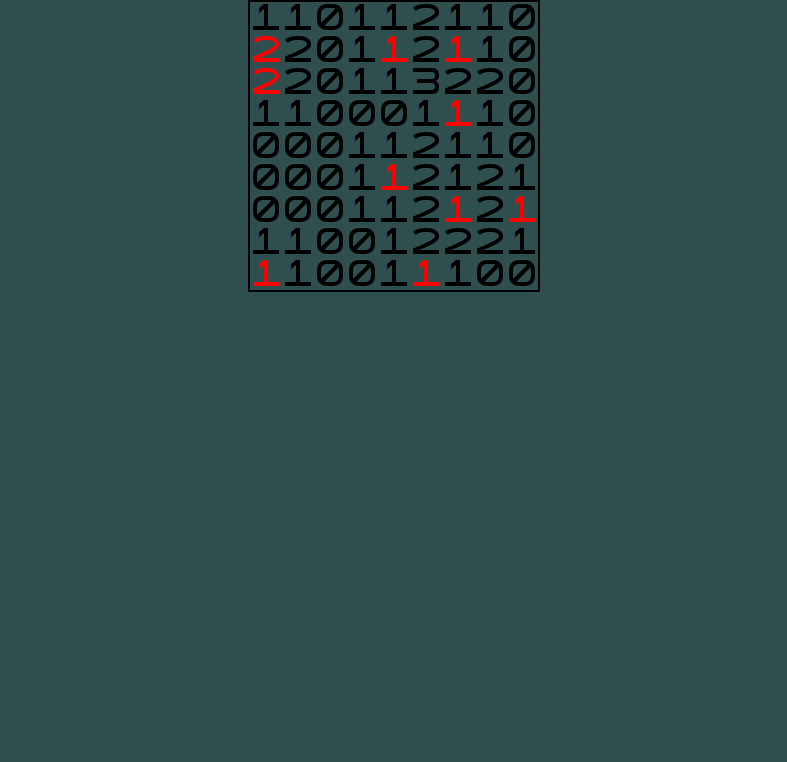
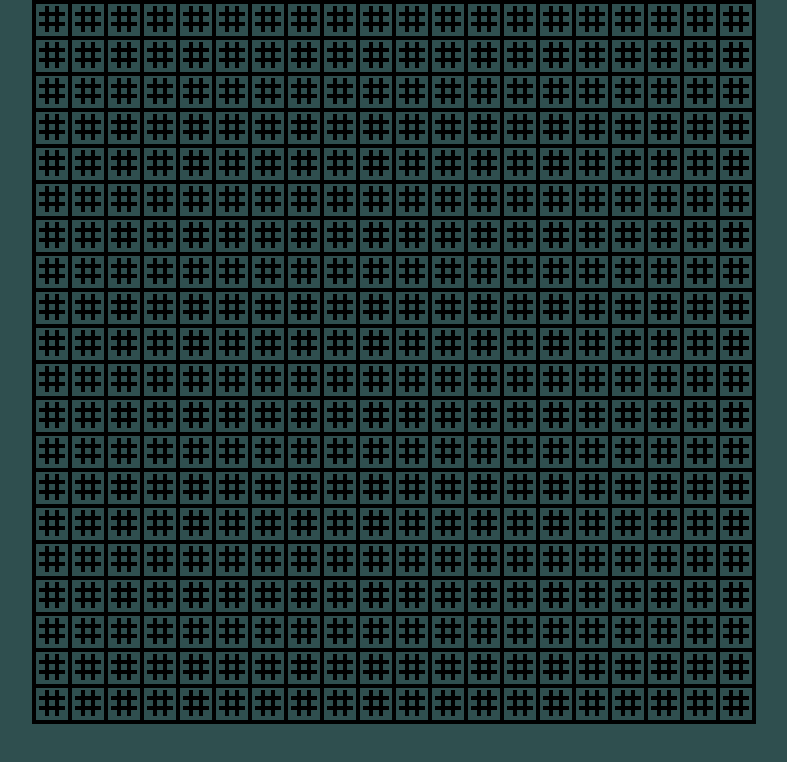
Before and after one commit to sqrtM/minesweeper, a React (Create React App) app: page / in a window 1280 px wide. Shown: the top 762 px of the page, without its empty margins (246-1033 px from the left). Built offline with nearby package versions, Linux system fonts and the light colour scheme.

Commit message:
everything works : )

```diff
--- a/src/Board.tsx
+++ b/src/Board.tsx
@@ -36,29 +36,54 @@
 export default class Board extends React.Component<IBoardProps> {
   constructor(props: IBoardProps) {
     super(props);
-
     this.tileClicked = this.tileClicked.bind(this)
   }
 
-
   newBoard = determineSurroundingbombs(this.props.boardArray);
 
-  tileClicked = (i: number, j: number) => {
+  tileClicked = (i: number, j: number, s: number, r: string) => {
+    if (r === 'click') {
+      if (!s) {
+        for (let k = i - 1; k <= (i + 1); k++) {
+          for (let l = j - 1; l <= (j + 1); l++) {
+            if ((k >= 0 && l >= 0) && (k < this.newBoard.length && l < this.newBoard[k].length)) {
+              if (this.newBoard[i][j][1] === 0 && this.newBoard[k][l][2] === false) {
+                this.newBoard[k][l][2] = true;
+                this.tileClicked(k, l, this.newBoard[k][l][1], "click");
+              }
+              this.newBoard[k][l][2] = true;
+            }
+          }
+        }
         this.newBoard[i][j][2] = true;
+      }
+
+      this.newBoard[i][j][2] = true;
+
+      this.forceUpdate();
+      return this.newBoard;
+    } else {
+      this.newBoard[i][j][3] = !this.newBoard[i][j][3];
+      this.forceUpdate();
+      return this.newBoard;
+    }
   }
 
   public render() {
     return (
-      <div id='Board'>
+      <div id='Board' onContextMenu={(e)=> e.preventDefault()}>
         {this.newBoard.map((i, index) => {
           return (
-            <div key={`key-${index}`}>
+            <div key={`key-${index}`} className='BoardRow'>
               {(this.newBoard[index].map((j, jndex) =>
                 <Tile
+                  key={`key-${jndex}`}
                   isBomb={j[0]}
                   surroundings={j[1]}
+                  clicked={j[2]}
                   coordinates={[index, jndex]}
-              clickTile={this.tileClicked(index, jndex)}
+                  flagged={j[3]}
+                  clickTile={this.tileClicked}
                 />))}
             </div>
           );
--- a/src/Game.scss
+++ b/src/Game.scss
@@ -13,3 +13,11 @@
 #Board {
   border: 2px solid black;
 }
+
+.BoardRow {
+  display: flex;
+}
+
+.Tile {
+  border: 2px solid black
+}
--- a/src/Game.tsx
+++ b/src/Game.tsx
@@ -1,19 +1,27 @@
 import React from 'react';
 import './Game.scss';
 import Board from './Board';
-                    // bomb  surroundings clicked
-export type square = [boolean, number, boolean];
+
+export type square = [
+  bomb: boolean,
+  surroundings: number,
+  clicked: boolean,
+  flagged: boolean
+];
 
 let buildBoard = (c: number, r: number, b: number) => {
   let arr: square[][] = Array.from({ length: r }, () =>
-    Array.from({ length: c }, () => [false, 0, false] ));
+    Array.from({ length: c }, () => [false, 0, false, false] ));
   let seeds = 0;
   let i = Math.floor(Math.random() * c);
   let j = Math.floor(Math.random() * r);
   while (seeds < b) {
     if (!arr[i][j][0]) {
-    arr[i][j][0]= true;
+      arr[i][j][0] = true;
       seeds++;
+      i = Math.floor(Math.random() * c);
+      j = Math.floor(Math.random() * r);
+    } else {
       i = Math.floor(Math.random() * c);
       j = Math.floor(Math.random() * r);
     }
@@ -22,7 +30,7 @@
   return arr;
 };
 
-const abc = buildBoard(9,9,10);
+const abc = buildBoard(20,20,40);
 
 export interface IGameProps {
 }
@@ -41,10 +49,10 @@
     super(props);
 
     this.state = {
-      col: 9,
-      row: 9,
+      col: 20,
+      row: 20,
 
-      bombs: 10,
+      bombs: 40,
 
       boardArray: [...abc],
     }
--- a/src/Tile.tsx
+++ b/src/Tile.tsx
@@ -5,27 +5,34 @@
   isBomb: boolean,
   surroundings: number,
   coordinates: number[],
+  clicked: boolean,
   clickTile: any,
+  flagged: boolean,
 }
 
 export default class Tile extends React.Component<ITileProps> {
   constructor(props: ITileProps) {
     super(props);
-
     this.handleClick = this.handleClick.bind(this);
   }
 
-  handleClick = (i: number, j: number) => {
-    this.props.clickTile(i, j);
+  handleClick = (i: number, j: number, s: number, r: string) => {
+    this.props.clickTile(i, j, s, r);
   }
 
   public render() {
     return (
       <span
+        onContextMenu={ (e): void => this.handleClick(this.props.coordinates[0], this.props.coordinates[1], this.props.surroundings, e.type) }
         className='Tile'
-        style={{color: this.props.isBomb ? "red" : "black"}}
-        onClick={() => this.handleClick(this.props.coordinates[0], this.props.coordinates[1])}>
-        {this.props.surroundings}
+        style={ { color: this.props.isBomb && this.props.clicked ? "red" : "black" } }
+        onClick={ (e): void => this.handleClick(this.props.coordinates[0], this.props.coordinates[1], this.props.surroundings, e.type) }
+      >
+        { this.props.flagged ? "^" :
+        this.props.clicked && this.props.isBomb ? "*" :
+        this.props.clicked && !this.props.isBomb && this.props.surroundings > 0 ? this.props.surroundings :
+        this.props.clicked && !this.props.isBomb ? "." :
+        "#" }
       </span>
     );
   }
--- a/src/index.scss
+++ b/src/index.scss
@@ -1,3 +1,10 @@
+@font-face {
+  font-family: mine-sweeper;
+  src: url("../public/mine-sweeper.ttf");
+  font-weight: normal;
+  font-style: normal;
+}
+
 @font-face {
   font-family: square;
   src: url("../public/square.ttf");
@@ -10,11 +17,16 @@
   margin: 0;
   /* square font by
      https://strlen.com/square/*/
-  font-family: square, 'Courier New', Courier, monospace;
+   font-family:square, 'Courier New', Courier, monospace;
   -webkit-font-smoothing: antialiased;
   -moz-osx-font-smoothing: grayscale;
 
   background-color: darkslategrey;
+
+  -webkit-user-select: none;
+  -moz-user-select: -moz-none;
+  /* -ms-user-select:none; */
+  user-select: none;
 }
 
 code {
```
Also changed, not shown: public/mine-sweeper.ttf (added). Lines whose indentation alone changed are shown as unchanged.
